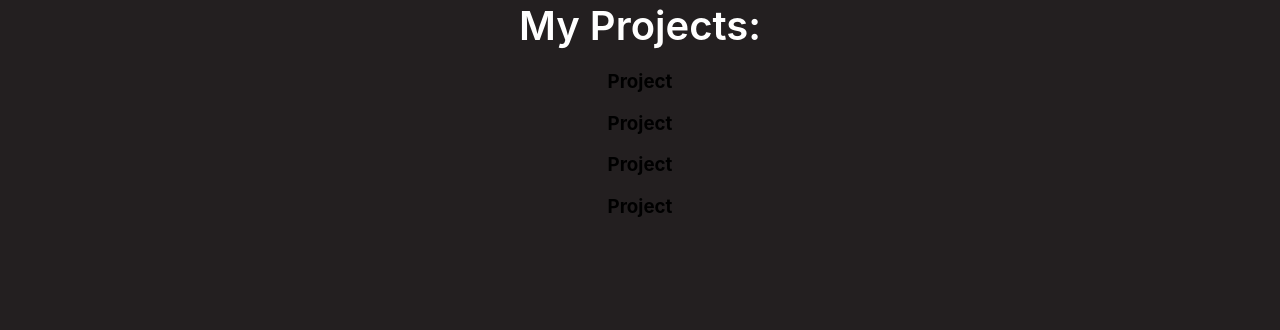
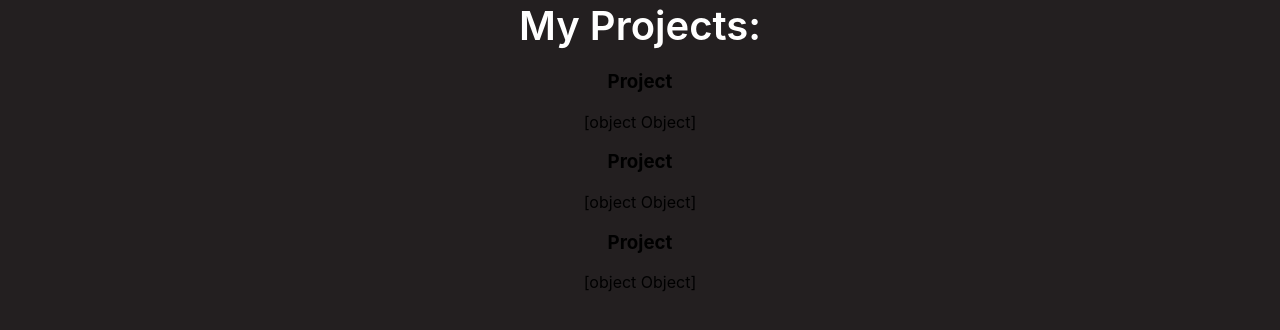
Before and after one commit to gchmel/Personal_Homepage, a React (Create React App) app: page / in a window 1280 px wide. Shown: the part 166-496 px from the top of the page. Built offline with nearby package versions, Linux system fonts and the light colour scheme.

Commit message:
cleaned depricated code, added project object and moved projectData into a json. updated manifest

```diff
--- a/public/index.html
+++ b/public/index.html
@@ -24,7 +24,7 @@
       work correctly both with client-side routing and a non-root public URL.
       Learn how to configure a non-root public URL by running `npm run build`.
     -->
-    <title>React App</title>
+    <title>Georgy Chmels' personal website</title>
   </head>
   <body>
     <noscript>You need to enable JavaScript to run this app.</noscript>
--- a/src/App.css
+++ b/src/App.css
@@ -1,16 +1,5 @@
 .App {
   text-align: center;
-}
-
-.App-logo {
-  height: 40vmin;
-  pointer-events: none;
-}
-
-@media (prefers-reduced-motion: no-preference) {
-  .App-logo {
-    animation: App-logo-spin infinite 20s linear;
-  }
 }
 
 .App-header {
@@ -23,16 +12,3 @@
   font-size: calc(10px + 2vmin);
   color: white;
 }
-
-.App-link {
-  color: #61dafb;
-}
-
-@keyframes App-logo-spin {
-  from {
-    transform: rotate(0deg);
-  }
-  to {
-    transform: rotate(360deg);
-  }
-}
--- a/src/components/myProjects/MyProjects.tsx
+++ b/src/components/myProjects/MyProjects.tsx
@@ -1,16 +1,19 @@
 import React from 'react';
+import Project from "./Project/Project";
 
 import './MyProjects.css';
 
-const projects = [<h3>Project</h3>, <h3>Project</h3>, <h3>Project</h3>, <h3>Project</h3>]
+import projectsData from "../../data/projectsData.json";
 
 export default function MyProjects() {
     return (
         <div className="myProjects">
-        <h1 className="myProjects--title">My Projects:</h1>
-        <div className="myProjects--projects">
-            {projects}
-        </div>
+            <h1 className="myProjects--title">My Projects:</h1>
+            <div className="myProjects--projects">
+                {projectsData.map((project) => (
+                    <Project key={project.id} props={project} />
+                ))}
+            </div>
         </div>
     );
 }
--- /dev/null
+++ b/src/components/myProjects/Project/Project.tsx
@@ -0,0 +1,20 @@
+import React from 'react';
+
+import './Project.css';
+
+interface ProjectProps {
+    props: { gif: string, name: string, link: string, id: number }
+}
+
+export default function Project({props}: ProjectProps) {
+
+    const text: string = props.toString()
+    console.log(props)
+
+    return (
+        <div>
+            <h3>Project</h3>
+            <p>{text}</p>
+        </div>
+    )
+}
--- /dev/null
+++ b/src/data/projectsData.json
@@ -0,0 +1,19 @@
+[{
+  "id": 1,
+  "name": "Project",
+  "gif": "",
+  "link": "",
+  "description": ""},
+  {
+    "id": 2,
+    "name": "Project",
+    "gif": "",
+    "link": "",
+    "description": ""},
+  {
+    "id": 3,
+    "name": "Project",
+    "gif": "",
+    "link": "",
+    "description": ""}
+]
--- a/tsconfig.json
+++ b/tsconfig.json
@@ -1,6 +1,6 @@
 {
   "compilerOptions": {
-    "target": "es5",
+    "target": "es6",
     "lib": [
       "dom",
       "dom.iterable",
```
Also changed, not shown: public/manifest.json, src/components/myProjects/Project/Project.css (added).
